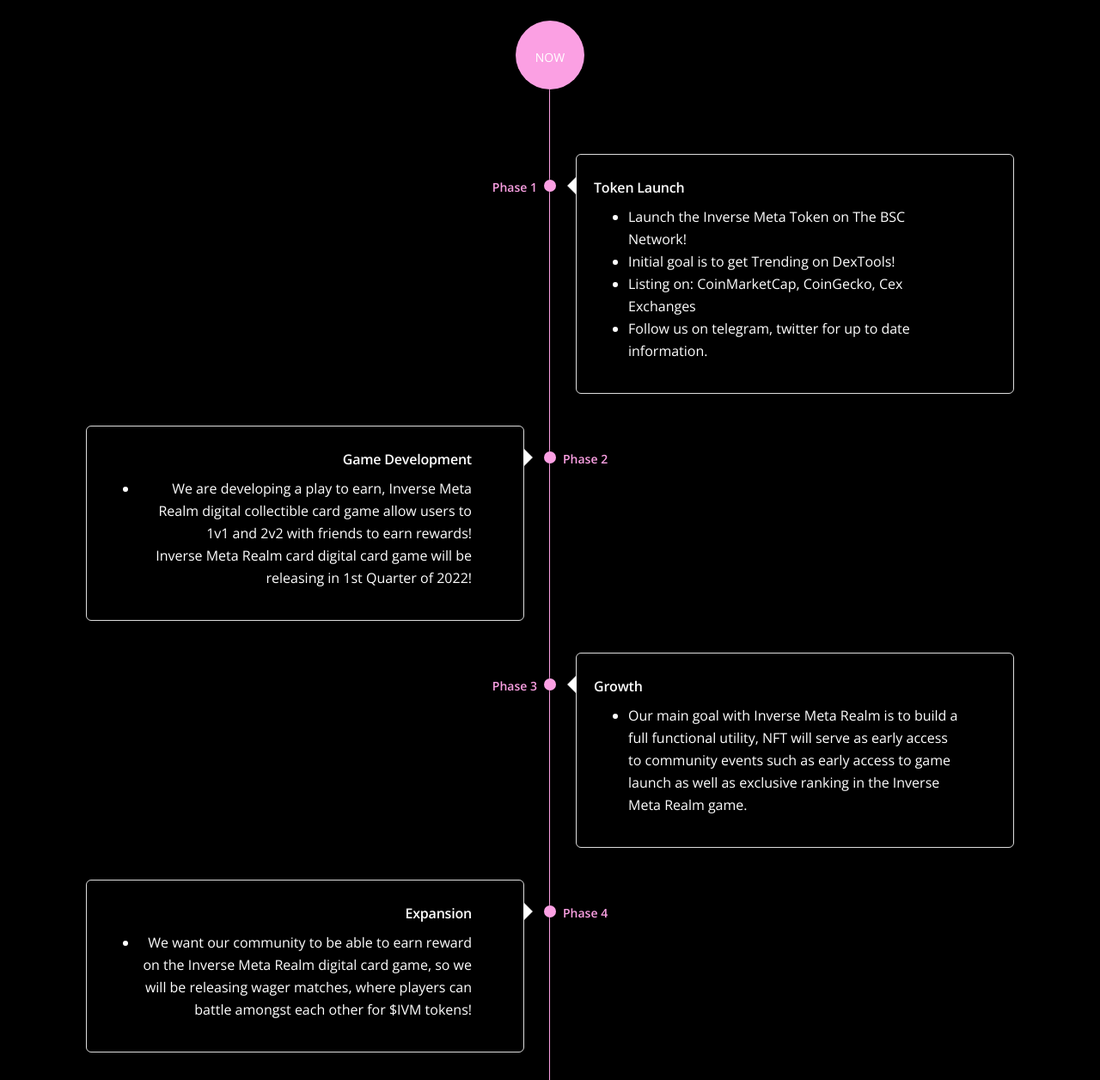
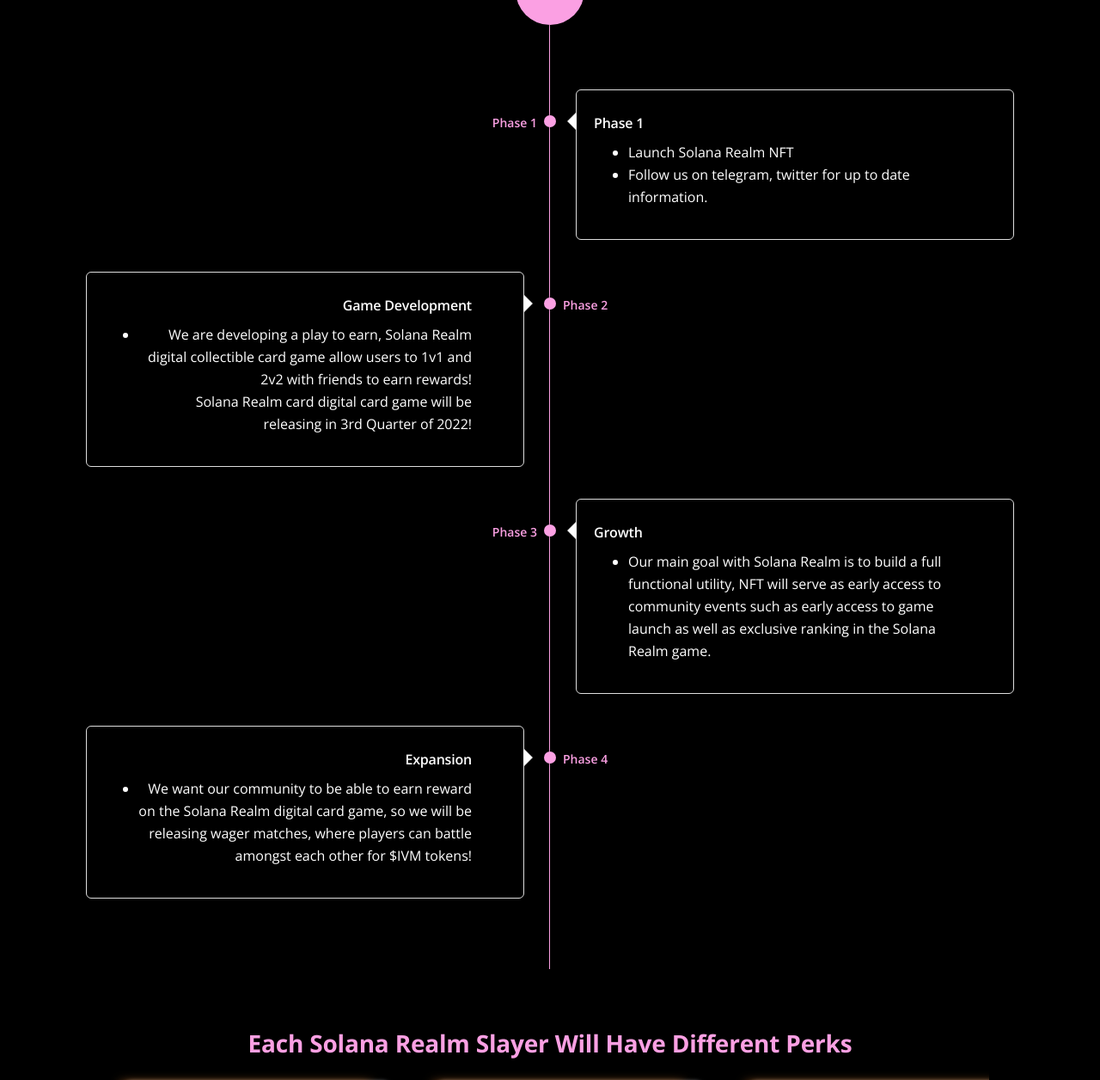
Before and after one commit to mikeshasaco/inverserealm, a Laravel app: page / in a window 1280 px wide. Shown: the part 2106-3362 px from the top of the page at 86% size. Run offline with Laravel 8, Linux system fonts and the light colour scheme.

Commit message:
update to solanarealm

```diff
--- a/resources/views/layouts/master.blade.php
+++ b/resources/views/layouts/master.blade.php
@@ -8,7 +8,7 @@
 
 
     <!-- Webpage Title -->
-    <title>Inverse Meta Realm</title>
+    <title>Solana Realm</title>
 
     <!-- Styles -->
     <link href="https://fonts.googleapis.com/css2?family=Open+Sans:ital,wght@0,400;0,600;0,700;1,400&display=swap" rel="stylesheet">
@@ -32,7 +32,7 @@
 
             <!-- Image Logo -->
             <!-- <a class="navbar-brand logo-image" href="index.html"><img src="images/logo.svg" alt="alternative"></a>  -->
-            <a class="navbar-brand logo-image" style="    text-decoration: none; color:white; font-weight:bold;"  > Inverse Meta Realm</a>
+            <a class="navbar-brand logo-image" style="    text-decoration: none; color:white; font-weight:bold;"  > Solana Realm</a>
 
             <button class="navbar-toggler p-0 border-0" type="button" data-toggle="offcanvas">
                 <span class="navbar-toggler-icon"></span>
@@ -73,7 +73,7 @@
                     </ul> -->
                 </div> <!-- end of col -->
                 <div class="col-lg-6">
-                    <p class="p-small statement"> © <a href="#your-link">InverseRealm</a></p>
+                    <p class="p-small statement"> © <a href="#your-link">SolanaRealm</a></p>
                 </div> <!-- end of col -->
             </div> <!-- enf of row -->
         </div> <!-- end of container -->
--- a/resources/views/pages/index.blade.php
+++ b/resources/views/pages/index.blade.php
@@ -602,7 +602,7 @@
                     <div class="cardone cardverse">
 
                     </div>
-                    <h3 style="color:black; font-weight:bold;">Welcome To The Inverse</h3>
+                    <h3 style="color:white; font-weight:bold; text-align:center;">Solana Realm</h3>
 
                 </div> <!-- end of div -->
 
@@ -611,6 +611,34 @@
         <svg class="frame-decoration" data-name="Layer 2" xmlns="http://www.w3.org/2000/svg" preserveAspectRatio="none" viewBox="0 0 1920 192.275"><defs><style>.cls-1{fill:#000000;}</style></defs><title>frame-decoration</title><path class="cls-1" d="M0,158.755s63.9,52.163,179.472,50.736c121.494-1.5,185.839-49.738,305.984-49.733,109.21,0,181.491,51.733,300.537,50.233,123.941-1.562,225.214-50.126,390.43-50.374,123.821-.185,353.982,58.374,458.976,56.373,217.907-4.153,284.6-57.236,284.6-57.236V351.03H0V158.755Z" transform="translate(0 -158.755)"/></svg>
     </header> <!-- end of header -->
     <!-- end of header -->
+
+
+    <!-- Takeaways -->
+    <div class="basic-1 " style="background-color:black">
+        <div class="container">
+            <div class="row">
+                <div class="col-lg-6">
+                    <div class="cardone redmask">
+
+                    </div>
+
+                </div>
+
+                <div class="col-lg-6">
+                    <h3 style="color:#fba0e3">6,000 Unique Realm Slayers</h3>
+                    <ul style="line-height: 120px;">
+                        <p style="font-size:20px; color:white;" >Solana Realm collection consist of 6,000 generated slayers living on the Solana Network.</p>
+                        <p style="font-size:20px; color:white;"  >Each artwork is originally designed with over hundred different elements and various color palettes used to create the unique design.</p>
+                         <p style="font-size:20px; color:white;"  >Japanese Inspired Artwork</p> </li>
+                    </ul>
+
+                    <p></p>
+                </div>
+
+            </div> <!-- end of row -->
+        </div> <!-- end of container -->
+    </div> <!-- end of basic-1 -->
+    <!-- end of takeaways -->
 
 
 
@@ -640,14 +668,14 @@
                 </div> -->
 
                 <div class="col-lg-6">
-                    <h3 style="color:#fba0e3"> Inverse Meta Realm Trading Card Game</h3>
+                    <h3 style="color:#fba0e3"> Solana Realm Trading Card Game</h3>
 
                     <ul>
-                        <li> <p style="line-height: 40px; color:white;" >Inverse Meta Realm will have 6 Classes (Death, Life, Fire, Water, Conjurer,Sorcerer)</p> </li>
-                        <li> <p style="line-height: 40px; color:white;" >Each class will have cards specific only to that class</p> </li>
-                        <li> <p style="line-height: 40px; color:white;" >40 cards deck, Inverse Meta Realm Token Wagers!</p> </li>
-                        <li> <p style="line-height: 40px; color:white;" >PVP, tournaments, leaderboards, we are building a fun but competitive game where users can build unique deck archetypes that will allow users to explore various card combinations. </p> </li>
-                        <li> <p style="line-height: 40px; color:white;" >Stay Tuned! </p> </li>
+                         <p style="line-height: 40px; color:white;" >Solana Realm will have 6 Classes (Death, Life, Fire, Water, Conjurer)</p>
+                         <p style="line-height: 40px; color:white;" >Each class will have cards specific only to that class</p>
+                        <p style="line-height: 40px; color:white;" >30 cards deck, Solana Realm Token Wagers!</p>
+                         <p style="line-height: 40px; color:white;" >PVP, tournaments, leaderboards, we are building a fun but competitive game where users can build unique deck archetypes that will allow users to explore various card combinations. </p>
+                        <p style="line-height: 40px; color:white;" >Stay Tuned! </p>
 
 
 
@@ -663,42 +691,6 @@
     <!-- end of takeaways -->
 
 
-       <!-- Takeaways -->
-       <div class="basic-1 " style="background-color:black">
-        <div class="container">
-            <div class="row">
-
-
-
-                <div class="col-lg-6">
-                    <h3 style="color:#fba0e3"> Inverse Meta Realm Tokenomics </h3>
-
-                    <ul>
-                      <h4 style="color:white; line-height:40px; !important;">Token Name: InverseMeta  </h4>
-                      <h4 style="color:white; line-height:40px; !important;">Token Symbol: IVM</h4>
-                      <h4 style="color:white; line-height:40px; !important;">Token Platform: BSC</h4>
-                      <h4 style="color:white; line-height:40px; !important;">Total Supply: 1quadtrillion</h4>
-                      <h4 style="color:white; line-height:40px; !important;">Buy Tax: 10% (Marketing and expanding Inverse Meta Realm Brand)</h4>
-                      <h4 style="color:white; line-height:40px; !important;">Sell Tax: 15% (Game Development)</h4>
-                      <h4 style="color:white; line-height:40px; !important;">Initial MarketCap: 20k</h4>
-                      <h4 style="color:white; line-height:40px; !important;">Launch Date: December 14, 2021 7pm EST</h4>
-
-                    </ul>
-
-                </div>
-
-                <div class="col-lg-6">
-                    <div class="cardone redmask">
-
-
-                    </div>
-
-                </div>
-
-            </div> <!-- end of row -->
-        </div> <!-- end of container -->
-    </div> <!-- end of basic-1 -->
-    <!-- end of takeaways -->
 
 
 
@@ -724,11 +716,10 @@
                     <!-- <i class="fa fa-gift"></i> -->
                   </div>
                   <div class="timeline-text">
-                    <h3 style="color:white;">Token Launch</h3>
+                    <h3 style="color:white;">Phase 1</h3>
                     <ul>
-                                <li style="color:white;"> Launch the Inverse Meta Token on The BSC Network! </li>
-                                <li style="color:white;">Initial goal is to get Trending on DexTools! </li>
-                                <li style="color:white;"> Listing on: CoinMarketCap, CoinGecko, Cex Exchanges </li>
+                                <li style="color:white;"> Launch Solana Realm NFT </li>
+                                <!-- <li style="color:white;"> Release Merch</li> -->
                                 <!-- <li> Community is very important first step in our road, we want to build a community that is genuine and that want to help one another.</li> -->
                                <li style="color:white;">Follow us on telegram, twitter for up to date information.</li>
 
@@ -755,8 +746,8 @@
                   <h3 style="color:white;">Game Development</h3>
 
                   <ul>
-                        <li style="color:white;">We are developing a play to earn, Inverse Meta Realm digital collectible card game  allow users to 1v1 and 2v2 with friends to earn rewards!
-                       <br> Inverse Meta Realm card digital card game will be releasing in 1st Quarter of 2022!</li>
+                        <li style="color:white;">We are developing a play to earn, Solana Realm digital collectible card game  allow users to 1v1 and 2v2 with friends to earn rewards!
+                       <br> Solana Realm card digital card game will be releasing in 3rd Quarter of 2022!</li>
                  </ul>
                   </div>
                   <div class="timeline-icon d-md-block d-none">
@@ -787,7 +778,7 @@
                   <div class="timeline-text">
                     <h3 style="color:white;">Growth</h3>
                     <ul>
-                          <li style="color:white;">Our main goal with Inverse Meta Realm is to build a full functional utility, NFT will serve as early access to community events such as early access to game launch as well as exclusive ranking in the Inverse Meta Realm game.</li>
+                          <li style="color:white;">Our main goal with Solana Realm is to build a full functional utility, NFT will serve as early access to community events such as early access to game launch as well as exclusive ranking in the Solana Realm game.</li>
                     </ul>
                     </div>
                 </div>
@@ -812,7 +803,7 @@
                   <h3 style="color:white;">Expansion</h3>
 
                   <ul>
-                        <li style="color:white;">We want our community to be able to earn reward on the Inverse Meta Realm digital card game, so we will
+                        <li style="color:white;">We want our community to be able to earn reward on the Solana Realm digital card game, so we will
                       be releasing wager matches, where players can battle amongst each other for $IVM tokens! </li>
                  </ul>
                   </div>
@@ -849,7 +840,7 @@
             <div class="row">
                 <div class="col-lg-12">
 
-                <h3 style="text-align:center; color:#fba0e3;">Each Inverse Meta Realm Slayer Will Have Different Perks</h3>
+                <h3 style="text-align:center; color:#fba0e3;">Each Solana Realm Slayer Will Have Different Perks</h3>
 
                     <!-- Card Slider -->
                     <div class="slider-container">
@@ -935,11 +926,11 @@
                 <h2 class="vouch-merchant-customerh2" style="text-align: center; padding-bottom:80px; font-size: 60px; color:black; ">FAQ</h2>
 
                     <div class="question-title">
-                        <h3 style="color:white;">  What is Inverse Meta Realm?</h3>
+                        <h3 style="color:white;">  What is Solana Realm?</h3>
                         <div class="content-main">
                             <div class="content-inner">
                                 <p style="color:black;">
-                                The Inverse Meta Realm is a digital card game on the BSC Network that will allow players to build decks specific to their class and battle amongst each other.
+                                The Solana Realm is a digital card game on the Solana Network that will allow players to build decks specific to their class and battle amongst each other.
                             </p>
                             </div>
 
@@ -948,26 +939,16 @@
                     </div>
 
                     <div class="question-title">
-                        <h3 style="color:white;">  When Inverse Meta Realm Launch?</h3>
+                        <h3 style="color:white;">  When Solana Realm Mint Date?</h3>
                         <div class="content-main">
                             <div class="content-inner">
-                                <a href="http://mint.pokeversenft.com/">December 14th, 7pm EST</a>
+                                TBA Join Discord For More Information
                             </div>
 
                         </div>
 
                     </div>
 
-                    <div class="question-title">
-                        <h3 style="color:white;">  Where can I buy?</h3>
-                        <div class="content-main">
-                            <div class="content-inner">
-                                <p style="color:black;">Once launched, Inverse Meta Realm will be available for sale on Pancakeswap.</p>
-                            </div>
-
-                        </div>
-
-                    </div>
 
 
                     <!-- <div class="question-title">
@@ -1006,23 +987,14 @@
 
                     </div> -->
 
-                    <div class="question-title">
-                        <h3 style="color:white;"> What is the Contract Address?</h3>
-                        <div class="content-main">
-                            <div class="content-inner">
-                                <p style="color:black;">The contract address will be announced after launch in our official Telegram group, and the site will be updated.</p>
-                            </div>
 
-                        </div>
-
-                    </div>
 
 
                     <div class="question-title">
-                        <h3 style="color:white;"> Where can is the Telegram link?</h3>
+                        <h3 style="color:white;"> Where can is the Discord link?</h3>
                         <div class="content-main">
                             <div class="content-inner">
-                                <p style="color:black;"> <a href="https://t.me/+MAKudHqoDhBlZmJh">Telegram</a> </p>
+                                <p style="color:black;"> <a href="https://t.me/+MAKudHqoDhBlZmJh">Discord</a> </p>
                             </div>
 
                         </div>
@@ -1058,7 +1030,7 @@
                         <h3 style="color:white;"> Which BlockChain?</h3>
                         <div class="content-main">
                             <div class="content-inner">
-                                <p style="color:black;"> BSC Network</p>
+                                <p style="color:black;"> Solana Network</p>
                             </div>
 
                         </div>
@@ -1072,7 +1044,7 @@
                         <h3 style="color:white;"> When will the game be released?</h3>
                         <div class="content-main">
                             <div class="content-inner">
-                                <p style="color:black;"> Launch date 1st Quarter of 2022! </p>
+                                <p style="color:black;"> Launch date 4th Quarter of 2022! </p>
                             </div>
 
                         </div>
```
